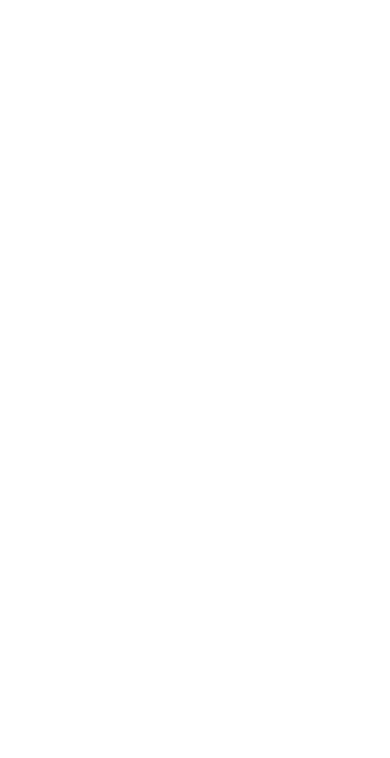
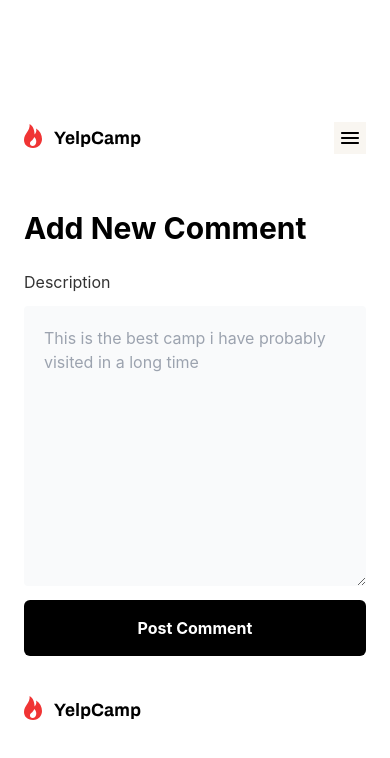
Before and after one commit to isthisrealhardik/yelp-camp, a React (Vite) app: page /review in a window 390 px wide. Before the commit this address had no page. Shown: the top 758 px of the page. Built offline with nearby package versions, Linux system fonts and the light colour scheme.

Commit message:
comment page is done for both mobile and desktop but the functionality remains

```diff
--- a/src/App.jsx
+++ b/src/App.jsx
@@ -5,6 +5,7 @@
 import Campground from './pages/Campground'
 import SignUp from './pages/SignUp'
 import Signin from './pages/Signin'
+import Review from "./pages/Review"
 
 function App() {
   return (
@@ -16,6 +17,7 @@
           <Route path="/campground/:id/:name/:price" element={<Campground />} />
           <Route path='/signup' element={<SignUp />} />
           <Route path='/signin' element={<Signin />} />
+          <Route path='/review' element={<Review />} />
         </Routes>
       </Router>
     </div>
--- a/src/pages/Campground.jsx
+++ b/src/pages/Campground.jsx
@@ -3,7 +3,7 @@
 import Info from '../components/Info'
 import Comment from '../components/Comment'
 import Footer from '../components/Footer'
-import { useLocation, useParams } from 'react-router-dom'
+import { Link, useLocation, useParams } from 'react-router-dom'
 import Map from './Map'
 
 const reviews = [
@@ -42,7 +42,9 @@
           {reviews.map(obj => (
             <Comment name={obj.name} time={obj.time} review={obj.review} />
           ))}
-            <button className='rounded-md my-2 text-primary bg-secondary h-12 text-sm hover:bg-transparent hover:text-secondary hover:border hover:border-secondary transition-all font-bold' >Leave a review</button>
+            <button className='rounded-md my-2 text-primary bg-secondary h-12 text-sm hover:bg-transparent hover:text-secondary hover:border hover:border-secondary transition-all font-bold' >
+              <Link to="/review" className='text-primary' >Leave a review</Link>
+            </button>
         </div>
         {/* Map */}
         <Map />
--- /dev/null
+++ b/src/pages/Review.jsx
@@ -0,0 +1,23 @@
+import React from 'react'
+import Nav from '../components/Nav'
+import { Link } from 'react-router-dom'
+import Footer from '../components/Footer'
+
+function Comment() {
+  return (
+    <div className='bg-white h-full lg:flex lg:flex-col lg:justify-center lg:items-center'>
+        <Nav />
+        <div className='px-6 w-screen mb-8 lg:w-[500px]'>
+          <h1 className='text-secondary font-bold text-3xl my-6'>Add New Comment</h1>
+          <p className='text-secondary opacity-80 mb-3'>Description</p>
+          <textarea className='rounded bg-gray-50 w-full p-5' name="description" cols="30" rows="10" placeholder='This is the best camp i have probably visited in a long time'></textarea>
+          <button className='rounded-md my-2 text-primary w-full bg-secondary h-14 text-sm hover:bg-transparent hover:text-secondary hover:border hover:border-secondary transition-all font-bold'>
+            <Link to='/search' className='text-base font-bold text-white hover:text-secondary'>Post Comment</Link>
+          </button>
+        </div>
+        <Footer />
+    </div>
+  )
+}
+
+export default Comment
```
